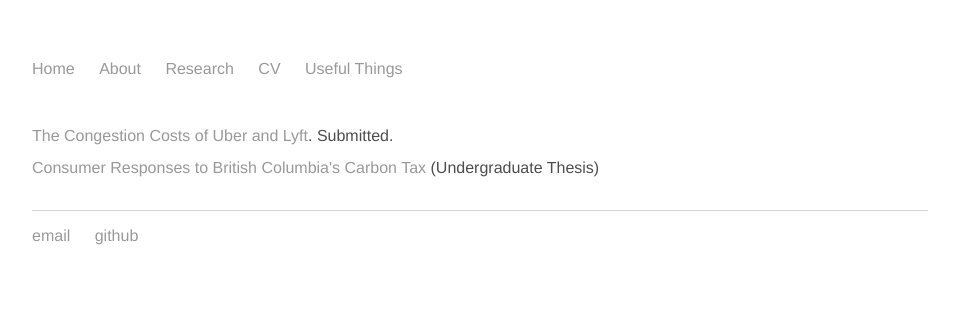
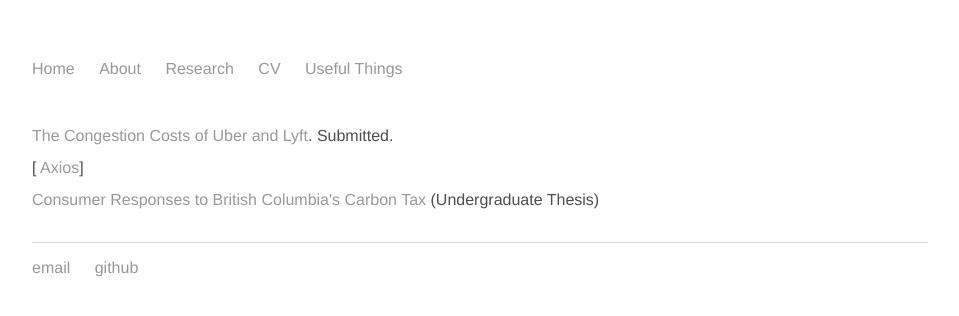
Before and after one commit to Matt-Tarduno/Matt-Tarduno.github.io, a Jekyll site: the page built from research/index.html, in a window 1280 px wide. Shown: the top 316 px of the page, without its empty margins (160-1119 px from the left). Built offline with Jekyll 4.4.1, drawn with Linux system fonts in a browser that asks for light colours.

Commit message:
Added Axios

```diff
--- a/research/index.html
+++ b/research/index.html
@@ -10,6 +10,8 @@ sitemap:
 <div class="blurb">
 	<h1></h1>
 	<p><a href="https://matt-tarduno.github.io/tnc/" target="_blank">The Congestion Costs of Uber and Lyft</a>. Submitted.
+	<p>[<a href="https://www.axios.com/uber-lyft-austin-traffic-8d7034d4-fe16-4a8f-873d-3a867b35afb0.html" target="_blank"> Axios</a>]
+
 </div><!-- /.blurb -->
 <style>
   .bottom-three {
```
